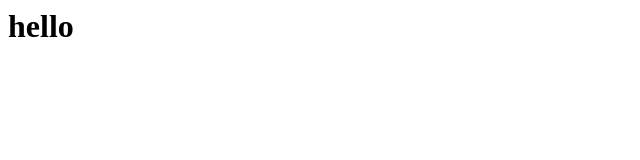
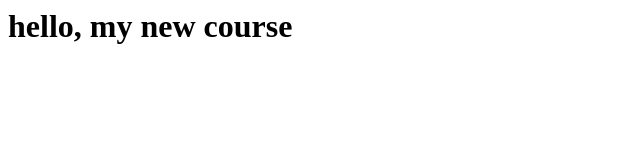
Before and after one commit to mhmdsrjz/coursera-test, a plain HTML site: page site/index.html in a window 1280 px wide. Shown: the whole page, without its empty margins (0-640 px from the left). Drawn offline with Linux system fonts and the light colour scheme.

Commit message:
new changes

```diff
--- a/site/index.html
+++ b/site/index.html
@@ -3,6 +3,6 @@
 	<title>Hello</title>
 </head>
 <body>
-	<h1>hello</h1>
+	<h1>hello, my new course</h1>
 </body>
 </html>
```
